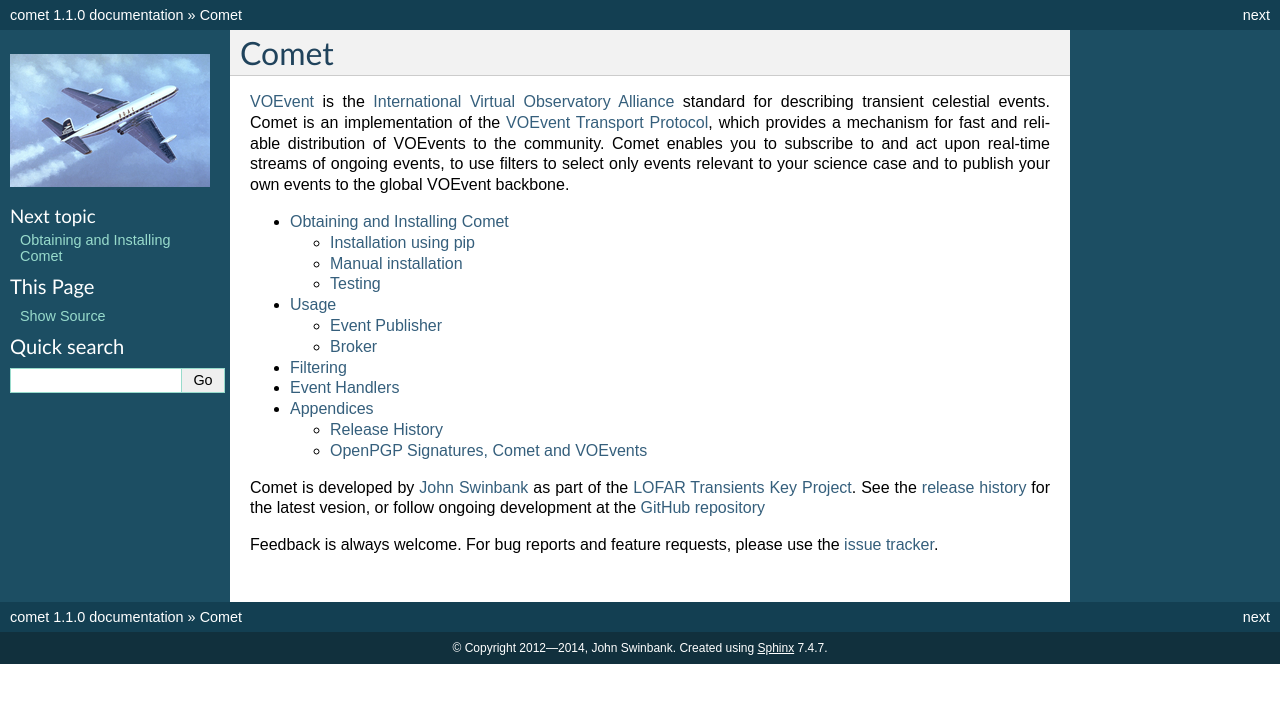
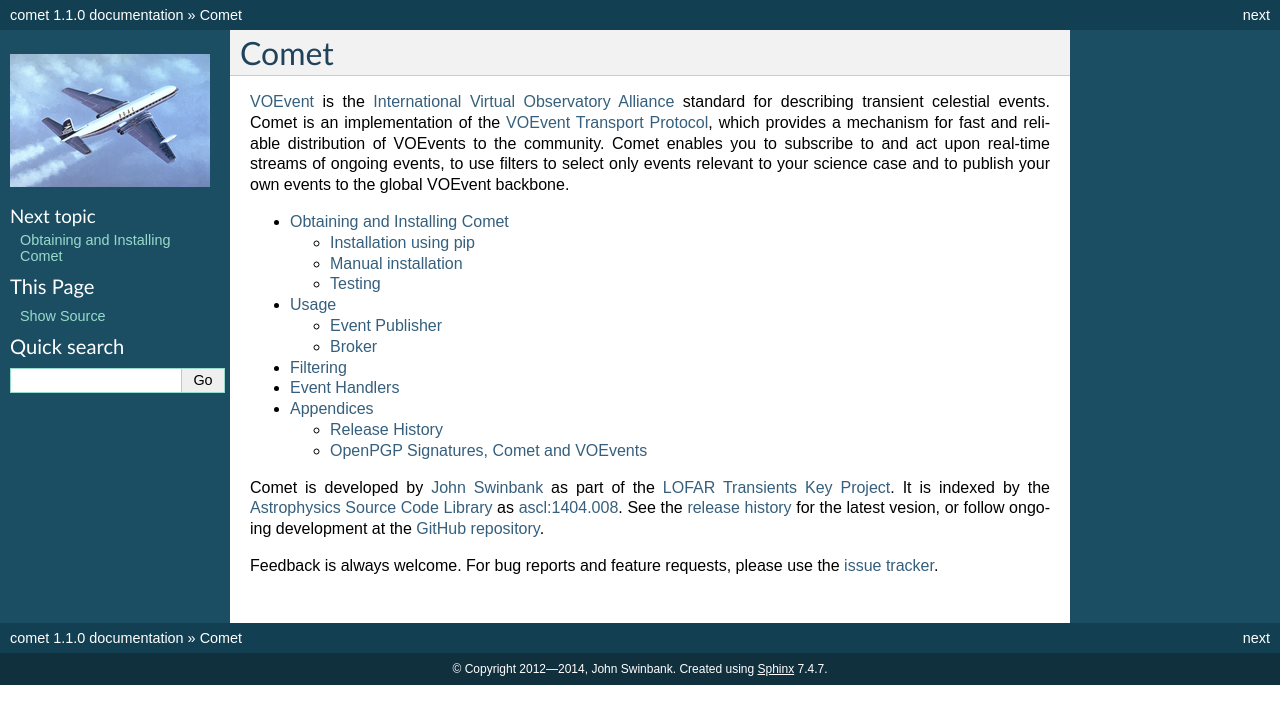
Before and after one commit to jdswinbank/Comet, a Sphinx documentation site: the page built from docs/index.rst, in a window 1280 px wide. Shown: the top 724 px of the page. Built offline with Sphinx 7.4.7, drawn with Linux system fonts in a browser that asks for light colours.

Commit message:
Link to ASCL

```diff
--- a/docs/index.rst
+++ b/docs/index.rst
@@ -20,9 +20,11 @@ to publish your own events to the global VOEvent backbone.
    appendix/index
 
 Comet is developed by `John Swinbank <http://swinbank.org/>`_ as part of the
-`LOFAR Transients Key Project <http://www.transientskp.org/>`_. See the
-:ref:`release history <sec-history>` for the latest vesion, or follow ongoing
-development at the `GitHub repository <https://github.com/jdswinbank/Comet>`_
+`LOFAR Transients Key Project <http://www.transientskp.org/>`_.  It is indexed
+by the `Astrophysics Source Code Library <http://asterisk.apod.com/wp/>`_ as
+`ascl:1404.008 <http://ascl.net/1404.008>`_. See the :ref:`release history
+<sec-history>` for the latest vesion, or follow ongoing development at the
+`GitHub repository <https://github.com/jdswinbank/Comet>`_.
 
 Feedback is always welcome. For bug reports and feature requests, please use
 the `issue tracker <https://github.com/jdswinbank/Comet/issues>`_.
```
